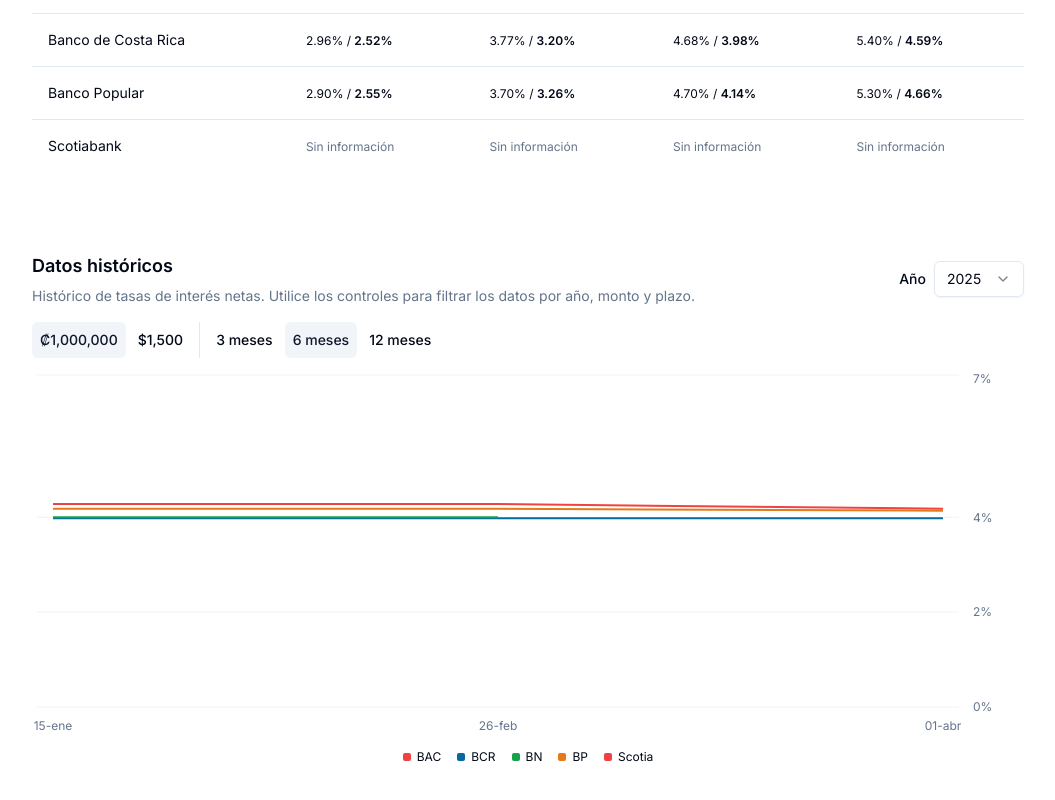
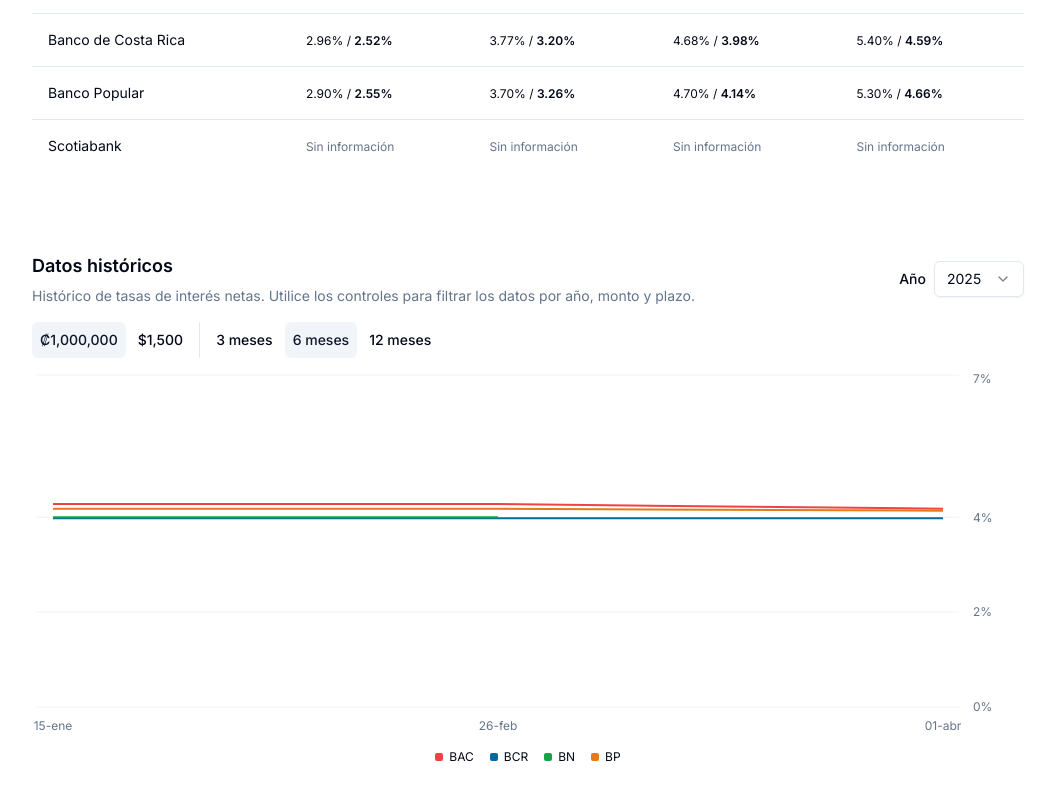
Before and after one commit to gggonzalo/tasas-cdp-cr, a Next.js app: page / in a window 1280 px wide. Shown: the part 406-1206 px from the top of the page, without its empty margins (112-1167 px from the left). Built offline with nearby package versions, Linux system fonts and the light colour scheme.

Commit message:
Show chart labels conditionally

```diff
--- a/components/HistoricalRatesChart.tsx
+++ b/components/HistoricalRatesChart.tsx
@@ -126,29 +126,6 @@
   return result;
 };
 
-const config = {
-  BAC: {
-    label: "BAC",
-    color: "hsl(0, 84%, 60%)",
-  },
-  BCR: {
-    label: "BCR",
-    color: "hsl(201, 96%, 32%)",
-  },
-  BN: {
-    label: "BN",
-    color: "hsl(142, 76%, 36%)",
-  },
-  BP: {
-    label: "BP",
-    color: "hsl(28, 80%, 50%)",
-  },
-  SCOTIA: {
-    label: "Scotia",
-    color: "hsl(0, 84%, 60%)",
-  },
-} satisfies ChartConfig;
-
 type HistoricalRatesChartProps = {
   monthlyRatesMap: Record<string, EntityRates[]>;
 };
@@ -197,6 +174,53 @@
         ?.netRatesByDate[date]?.[term],
     }));
   }, [historicalRates, selectedTerm.value, selectedCurrency, selectedYear]);
+
+  const chartConfig = useMemo(() => {
+    const config: ChartConfig = {};
+
+    const hasEntityData = (
+      entityKey: "BAC" | "BCR" | "BN" | "BP" | "SCOTIA",
+    ) => {
+      return data.some((item) => item[entityKey] !== undefined);
+    };
+
+    if (hasEntityData("BAC")) {
+      config.BAC = {
+        label: "BAC",
+        color: "hsl(0, 84%, 60%)",
+      };
+    }
+
+    if (hasEntityData("BCR")) {
+      config.BCR = {
+        label: "BCR",
+        color: "hsl(201, 96%, 32%)",
+      };
+    }
+
+    if (hasEntityData("BN")) {
+      config.BN = {
+        label: "BN",
+        color: "hsl(142, 76%, 36%)",
+      };
+    }
+
+    if (hasEntityData("BP")) {
+      config.BP = {
+        label: "BP",
+        color: "hsl(28, 80%, 50%)",
+      };
+    }
+
+    if (hasEntityData("SCOTIA")) {
+      config.SCOTIA = {
+        label: "Scotia",
+        color: "hsl(0, 84%, 60%)",
+      };
+    }
+
+    return config;
+  }, [data]);
 
   const yAxisDomain = useMemo(() => {
     const allRates = Object.values(monthlyRatesMap).flatMap((rates) =>
@@ -274,7 +298,7 @@
           ))}
         </ToggleGroup>
       </div>
-      <ChartContainer config={config} maxHeight={400}>
+      <ChartContainer config={chartConfig} maxHeight={400}>
         <LineChart accessibilityLayer data={data}>
           <CartesianGrid vertical={false} />
           <XAxis
@@ -315,41 +339,51 @@
             }
           />
           <ChartLegend content={<ChartLegendContent />} />
+          {"BAC" in chartConfig && (
             <Line
               dataKey="BAC"
               type="linear"
-            stroke={config.BAC.color}
+              stroke={chartConfig.BAC.color}
               strokeWidth={2}
               dot={false}
             />
+          )}
+          {"BCR" in chartConfig && (
             <Line
               dataKey="BCR"
               type="linear"
-            stroke={config.BCR.color}
+              stroke={chartConfig.BCR.color}
               strokeWidth={2}
               dot={false}
             />
+          )}
+          {"BN" in chartConfig && (
             <Line
               dataKey="BN"
               type="linear"
-            stroke={config.BN.color}
+              stroke={chartConfig.BN.color}
               strokeWidth={2}
               dot={false}
             />
+          )}
+          {"BP" in chartConfig && (
             <Line
               dataKey="BP"
               type="linear"
-            stroke={config.BP.color}
+              stroke={chartConfig.BP.color}
               strokeWidth={2}
               dot={false}
             />
+          )}
+          {"SCOTIA" in chartConfig && (
             <Line
               dataKey="SCOTIA"
               type="linear"
-            stroke={config.SCOTIA.color}
+              stroke={chartConfig.SCOTIA.color}
               strokeWidth={2}
               dot={false}
             />
+          )}
         </LineChart>
       </ChartContainer>
     </div>
```
Lines whose indentation alone changed are shown as unchanged.
